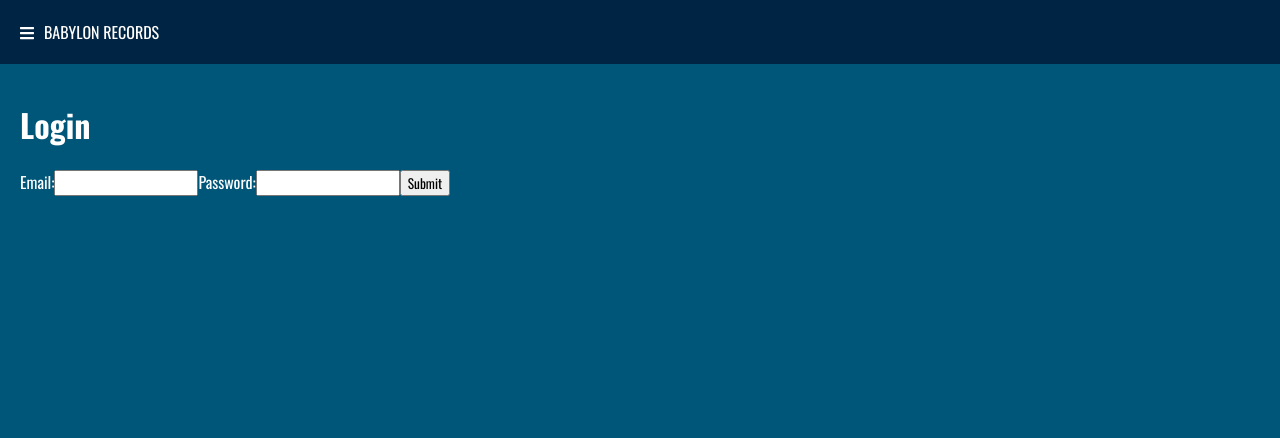
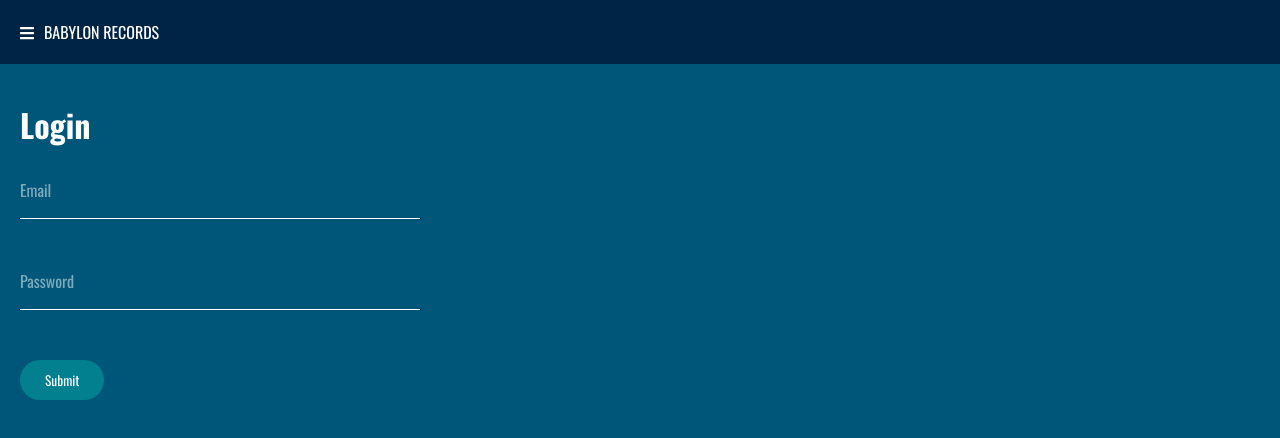
Before and after one commit to dciberlin/record-store-client, a React (Create React App) app: page /login in a window 1280 px wide. Shown: the top 438 px of the page. Built offline with nearby package versions, Linux system fonts and the light colour scheme.

Commit message:
Login form styling

```diff
--- a/src/components/Login.js
+++ b/src/components/Login.js
@@ -41,24 +41,28 @@ class Login extends React.Component {
           <div id="login" className="page thirdColor">
             <h1>Login</h1>
             <form onSubmit={this.handleSubmit}>
-              <label className="flex-col-left">
-                Email:
+              <div className="row flex-revcol-left">
                 <input
                   name="email"
                   type="text"
                   value={this.state.email}
                   onChange={this.handleInputChange}
+                  id="email"
+                  required
                 />
-              </label>
-              <label className="flex-col-left">
-                Password:
+                <label for="email">Email</label>
+              </div>
+              <div className="row flex-revcol-left">
                 <input
                   name="password"
                   type="text"
                   value={this.state.password}
                   onChange={this.handleInputChange}
+                  id="password"
+                  required
                 />
-              </label>
+                <label for="password">Password</label>
+              </div>
               <input type="submit" value="Submit" />
             </form>
           </div>
--- a/src/scss/App.scss
+++ b/src/scss/App.scss
@@ -28,10 +28,50 @@ body,
     border-bottom: 1px solid white;
     margin: 20px 0;
   }
-
+  // DIVIDE YOUR CSS LIKE NOW
   #app {
     height: 100%;
     width: 100%;
+    h1 {
+      margin-bottom: 30px;
+    }
+    form {
+      .row {
+        margin-bottom: 50px;
+        position: relative;
+        label {
+          position: absolute;
+          top: 0;
+          transition: all 200ms;
+          opacity: 0.5;
+        }
+        input:focus ~ label,
+        input:valid ~ label {
+          font-size: 75%;
+          transform: translate3d(0, -100%, 0);
+          opacity: 1;
+        }
+        input {
+          width: 100%;
+          color: white;
+          border: none;
+          background-color: transparent;
+          padding: 10px 0;
+          border-bottom: 1px solid white;
+          &:focus {
+            outline: none;
+          }
+        }
+      }
+
+      input[type='submit'] {
+        background-color: $color5;
+        border: 0;
+        color: white;
+        padding: 10px 25px;
+        border-radius: 40px;
+      }
+    }
     .page {
       height: 100%;
       width: 100%;
@@ -42,6 +82,18 @@ body,
       display: flex;
       flex-direction: row;
       align-items: center;
+    }
+    .flex-col-left {
+      display: flex;
+      flex-direction: column;
+      justify-content: left;
+      align-items: flex-start;
+    }
+    .flex-revcol-left {
+      display: flex;
+      flex-direction: column-reverse;
+      justify-content: left;
+      align-items: flex-start;
     }
     .navColor {
       background-color: $color2;
@@ -75,6 +127,11 @@ body,
 /************************************/
 
 #app {
+  #login {
+    form {
+      width: 400px;
+    }
+  }
   #navigation {
     padding: 20px;
     color: white;
```
